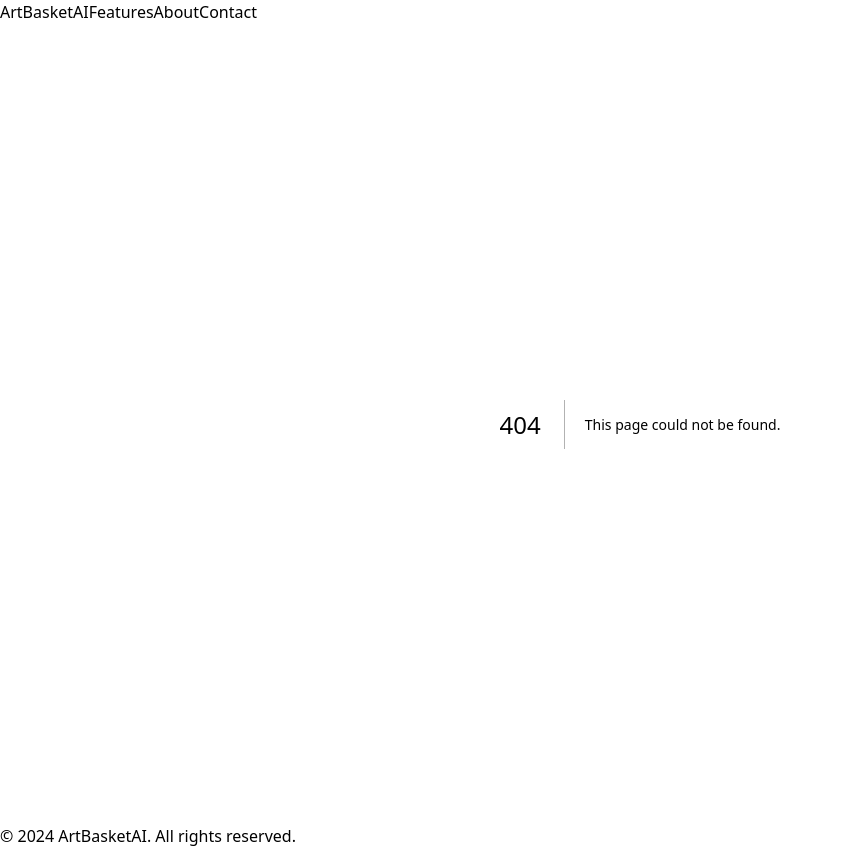
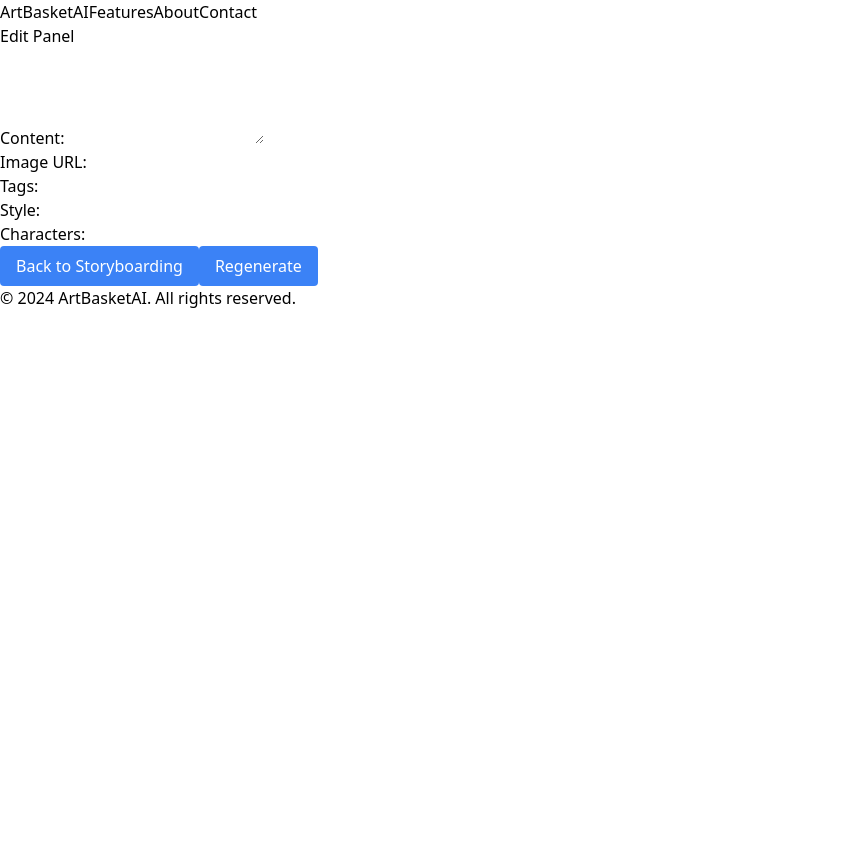
Before and after one commit to ArtBasketAI/artbasket-nextjs-ui, a Next.js app: page /panel-editor in a window 1280 px wide. Before the commit this address had no page. Shown: the whole page, without its empty margins (0-843 px from the left). After the commit the page ends 800 px from the top, so only its background shows below. Built offline with nearby package versions, Linux system fonts and the light colour scheme.

Commit message:
add panel details page

```diff
--- /dev/null
+++ b/pages/panel-editor.tsx
@@ -0,0 +1,103 @@
+import { useRouter } from 'next/router';
+import { useState, useEffect } from 'react';
+
+const PanelEditor = () => {
+    const router = useRouter();
+    const { id } = router.query; // Assuming the panel ID is passed as a query parameter
+
+    // Example state for panel details - these would be fetched based on the panel ID
+    const [panelData, setPanelData] = useState({
+        content: '',
+        imageUrl: '',
+        tags: '',
+        style: '',
+        characters: ''
+    });
+
+    useEffect(() => {
+        const fetchPanelData = async () => {
+            try {
+                const response = await fetch(`http://localhost:3001/api/panels/${id}`);
+                if (!response.ok) {
+                    throw new Error(`HTTP error! status: ${response.status}`);
+                }
+                const data = await response.json();
+                setPanelData(data);
+            } catch (error) {
+                console.error("Fetching panel data failed: ", error);
+            }
+        };
+
+        if (id) {
+            fetchPanelData();
+        }
+    }, [id]);
+
+    const handleRegenerate = () => {
+        // Logic to regenerate the panel based on the updated details
+        console.log('Regenerate button clicked');
+        // Add your logic here
+    };
+
+    return (
+        <div className="container mx-auto p-4">
+            <h1 className="text-2xl font-bold mb-4">Edit Panel</h1>
+            <div className="mb-4">
+                <label htmlFor="content" className="block mb-2">Content:</label>
+                <textarea
+                    id="content"
+                    value={panelData.content}
+                    onChange={(e) => setPanelData({ ...panelData, content: e.target.value })}
+                    className="w-full p-2 border border-gray-300 rounded"
+                    rows={4}
+                />
+            </div>
+            <div className="mb-4">
+                <label htmlFor="imageUrl" className="block mb-2">Image URL:</label>
+                <input
+                    type="text"
+                    id="imageUrl"
+                    value={panelData.imageUrl}
+                    onChange={(e) => setPanelData({ ...panelData, content: e.target.value })}
+                    className="w-full p-2 border border-gray-300 rounded"
+                />
+            </div>
+            <div className="mb-4">
+                <label htmlFor="tags" className="block mb-2">Tags:</label>
+                <input
+                    type="text"
+                    id="tags"
+                    value={panelData.tags}
+                    onChange={(e) => setPanelData({ ...panelData, content: e.target.value })}
+                    className="w-full p-2 border border-gray-300 rounded"
+                />
+            </div>
+            <div className="mb-4">
+                <label htmlFor="style" className="block mb-2">Style:</label>
+                <input
+                    type="text"
+                    id="style"
+                    value={panelData.style}
+                    onChange={(e) => setPanelData({ ...panelData, content: e.target.value })}
+                    className="w-full p-2 border border-gray-300 rounded"
+                />
+            </div>
+            <div className="mb-4">
+                <label htmlFor="characters" className="block mb-2">Characters:</label>
+                <input
+                    type="text"
+                    id="characters"
+                    value={panelData.characters}
+                    onChange={(e) => setPanelData({ ...panelData, content: e.target.value })}
+                    className="w-full p-2 border border-gray-300 rounded"
+                />
+            </div>
+            <div className="flex justify-between">
+                <button onClick={() => router.push('/storyboarding')} className="button">Back to Storyboarding</button>
+                <button onClick={handleRegenerate} className="button">Regenerate</button>
+            </div>
+        </div>
+    );
+};
+
+export default PanelEditor;
```
Also changed, not shown: components/storyboard/Panel.tsx (+12 -3 lines), pages/storyboarding.tsx (+4 -7 lines).
